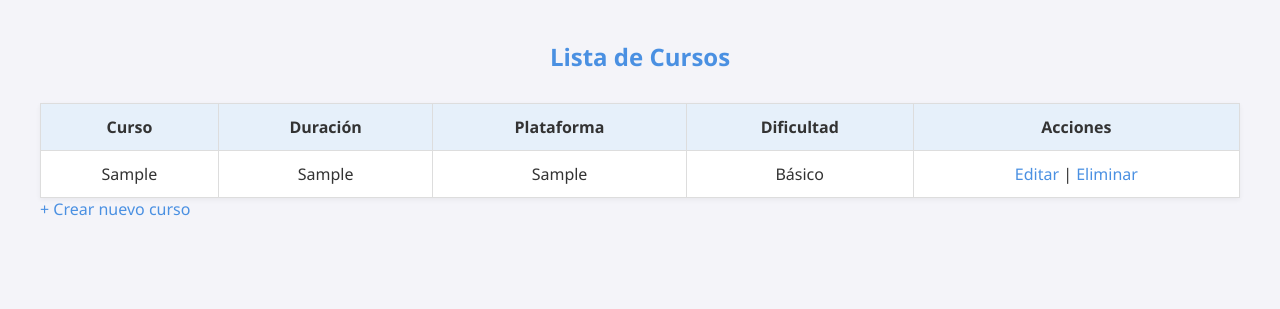
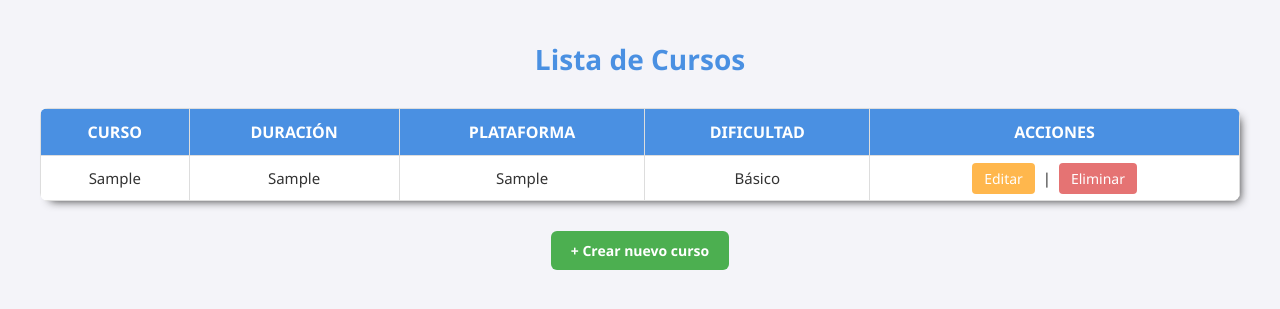
Before and after one commit to Jorgehuillca/CRUD-CURSOS-ONLINE, a Django app: page / in a window 1280 px wide. Shown: the top 309 px of the page. Run offline with Django 5.2, Linux system fonts and the light colour scheme; tables that the repository leaves empty hold one stand-in row (values such as "Sample post").

Commit message:
add archive css and html

```diff
--- a/catalogo/static/catalogo/style.css
+++ b/catalogo/static/catalogo/style.css
@@ -84,3 +84,115 @@ table th {
 table tr:hover {
   background-color: #f1f1f1;
 }
+
+/* ======================================= */
+/*           Vista de la Tabla             */
+/* ======================================= */
+/* Título */
+h2 {
+  font-size: 28px;
+  margin-top: 20px;
+}
+
+/* Tabla */
+table {
+  border-radius: 8px;
+  overflow: hidden;
+  box-shadow: 5px 5px 10px -5px#333;
+}
+
+table th {
+  background-color: #4a90e2;
+  color: #fff;
+  font-weight: 600;
+  text-transform: uppercase;
+}
+
+table td {
+  font-size: 15px;
+}
+
+/* Fila hover */
+table tr:hover {
+  background-color: #eaf2ff;
+  transition: background-color 0.3s ease;
+}
+
+/* Enlaces como botones */
+.btn {
+  padding: 6px 12px;
+  border-radius: 4px;
+  font-size: 14px;
+  text-decoration: none;
+  margin: 0 4px;
+}
+
+.btn-editar {
+  background-color: #ffb74d;
+  color: #fff;
+}
+
+.btn-editar:hover {
+  background-color: #ffa726;
+}
+
+.btn-eliminar {
+  background-color: #e57373;
+  color: #fff;
+}
+
+.btn-eliminar:hover {
+  background-color: #ef5350;
+}
+
+/* Botón de crear nuevo curso */
+.btn-crear{
+  display: block;
+  width: fit-content;
+  margin: 30px auto;
+  background-color: #4caf50;
+  color: #fff;
+  padding: 10px 20px;
+  border-radius: 6px;
+  text-align: center;
+  font-weight: bold;
+  transition: background-color 0.3s ease;
+}
+
+.btn-crear:hover {
+  background-color: #388e3c;
+}
+
+/* ======================================= */
+/*          Creacion de la tabla           */
+/* ======================================= */
+
+p {
+  margin-bottom: 20px;
+}
+
+p label {
+  display: block;
+  margin-bottom: 6px;
+  font-weight: 600;
+  color: #333;
+}
+
+select{
+  cursor: pointer;
+}
+
+p input, p select {
+  width: 100%;
+  padding: 10px;
+  border: 1px solid #ccc;
+  border-radius: 6px;
+  font-size: 15px;
+  box-sizing: border-box;
+}
+
+p input:focus, p select:focus {
+  border-color: #4a90e2;
+  outline: none;
+  box-shadow: 0 0 5px rgba(74, 144, 226, 0.4);
+}
--- a/catalogo/templates/catalogo/lista_cursos.html
+++ b/catalogo/templates/catalogo/lista_cursos.html
@@ -33,14 +33,14 @@
       <td>{{ curso.plataforma }}</td>
       <td>{{ curso.dificultad }}</td>
       <td>
-        <a href="{% url 'editar_curso' curso.id %}">Editar</a> |
-        <a href="{% url 'eliminar_curso' curso.id %}">Eliminar</a>
+        <a href="{% url 'editar_curso' curso.id %}"  class="btn btn-editar">Editar</a> |
+        <a href="{% url 'eliminar_curso' curso.id %}" class="btn btn-eliminar">Eliminar</a>
       </td>
     </tr>
     {% endfor %}
   </table>
 
-  <a href="{% url 'crear_curso' %}">+ Crear nuevo curso</a>
+  <a href="{% url 'crear_curso' %}" class="btn btn-crear">+ Crear nuevo curso</a>
 
 </body>
 </html>
```
